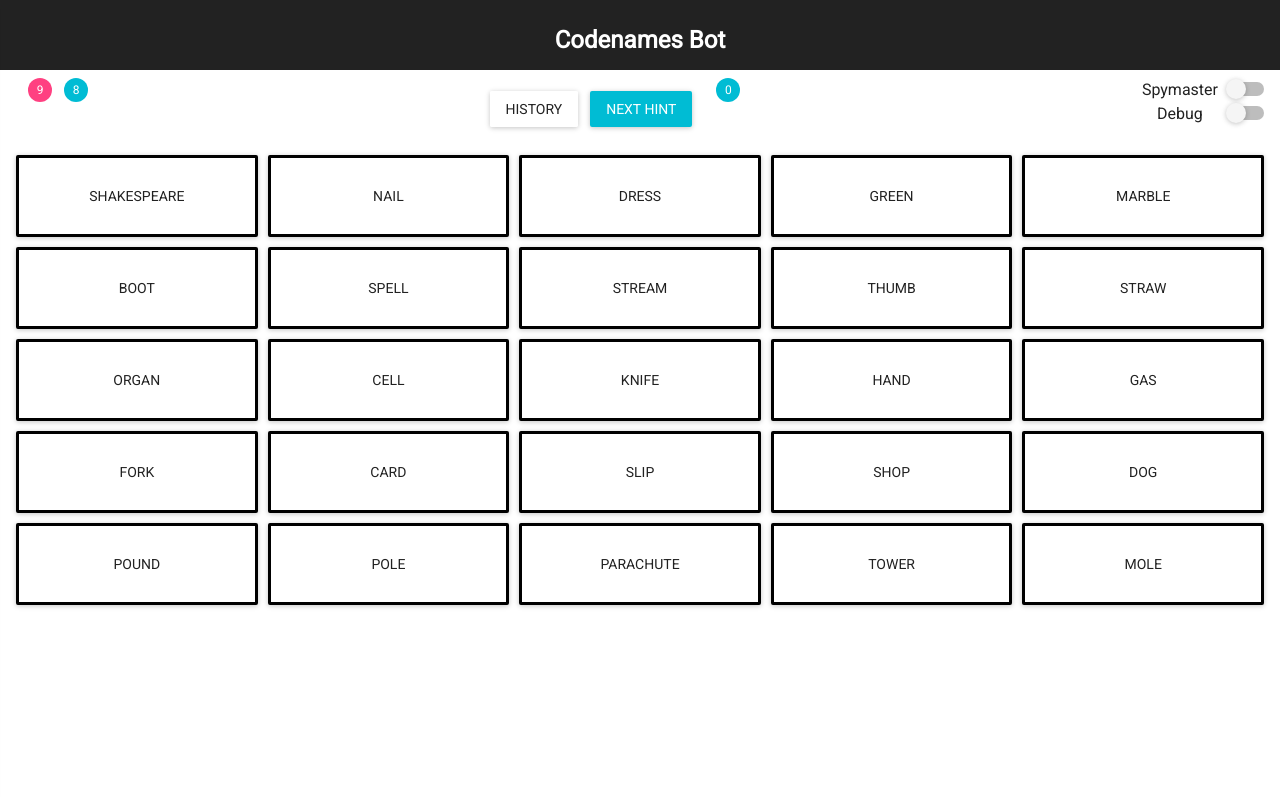
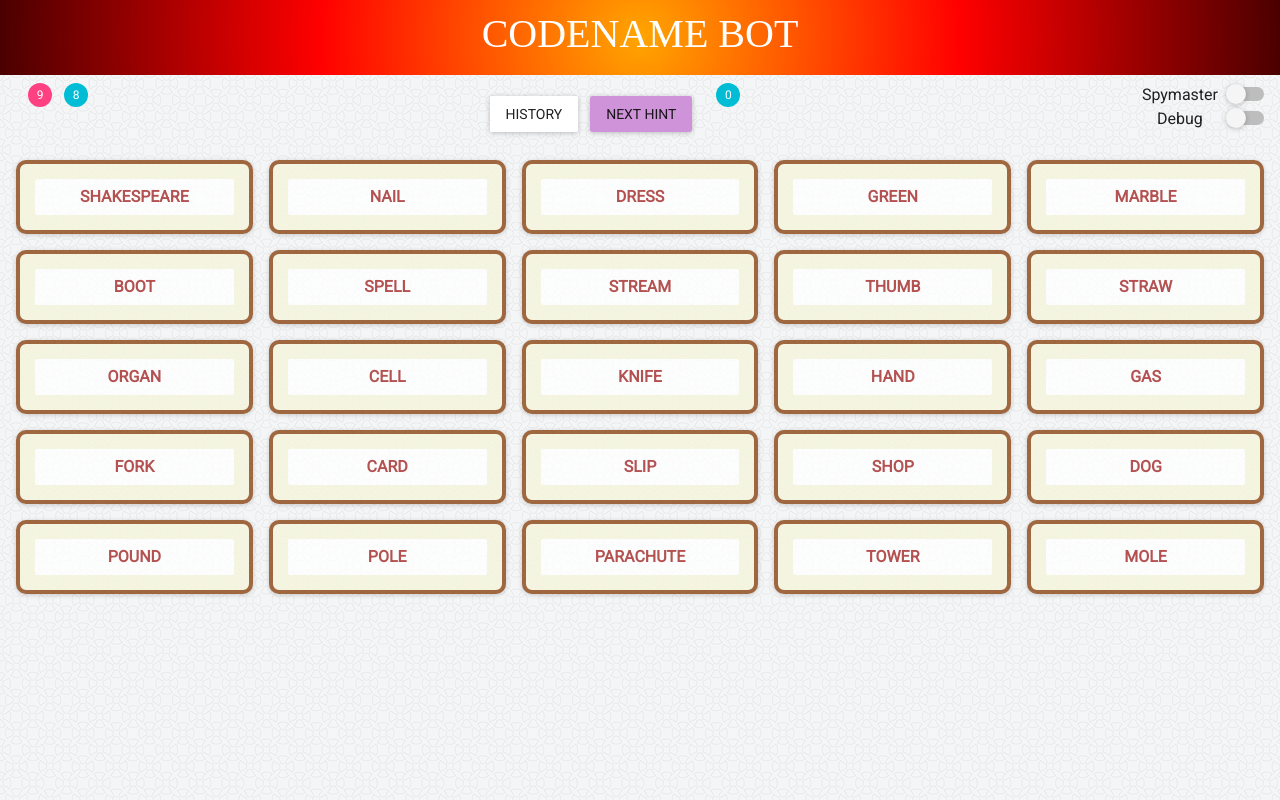
Before and after one commit to qedpi/codenames, a React app: page / in a window 1280 px wide. Built offline with nearby package versions, Linux system fonts and the light colour scheme; a web font is replaced by a local one.

Commit message:
polish UI

```diff
--- a/package.json
+++ b/package.json
@@ -2,8 +2,10 @@
   "name": "client",
   "version": "0.1.0",
   "private": true,
+  "homepage": "https://qedpi.github.io/codenames",
   "dependencies": {
     "axios": "^0.18.0",
+    "gh-pages": "^1.1.0",
     "lodash": "^4.17.5",
     "material-ui": "^0.20.0",
     "react": "^16.2.0",
@@ -11,8 +13,11 @@
     "react-scripts": "1.1.1"
   },
   "scripts": {
+    "predeploy": "npm run build",
+    "deploy": "gh-pages -d build",
     "start": "react-scripts start",
     "build": "react-scripts build",
+    "buildgit": "yarn build; mv build docs",
     "test": "react-scripts test --env=jsdom",
     "eject": "react-scripts eject"
   }
--- a/src/components/gameCard.css
+++ b/src/components/gameCard.css
@@ -1,15 +1,19 @@
 .boardWrapper {
-  display: grid;
-  grid-template-columns: repeat(5, 1fr);
-  grid-gap: 10px;
-    margin: 1em;
+    display: grid;
+    /* grid-template-columns: repeat(5, 1fr); */
+    grid-template-columns: repeat(auto-fit, minmax(200px, 1fr));
+    grid-gap: 1rem;
+    margin: 1rem;
 }
 
 .card {
-    padding: 20px;
-    border: 1px solid black;
+    padding: 15px;
     background-color: floralwhite;
-    font-weight: bolder;
+    opacity: .8;
+}
+
+.card:hover {
+    transform: scale(1.05);
 }
 
 .red {
--- a/src/components/gameCard.js
+++ b/src/components/gameCard.js
@@ -1,7 +1,9 @@
 import React from 'react';
 
+// Material UI
+import MuiThemeProvider from 'material-ui/styles/MuiThemeProvider'
 import RaisedButton from 'material-ui/RaisedButton'
-import MuiThemeProvider from 'material-ui/styles/MuiThemeProvider'
+import Paper from 'material-ui/Paper';
 
 import './gameCard.css';
 
@@ -32,15 +34,19 @@ const gameCard = props => {
     black: 'gray'
   };
 
+  const formatWord = word => word.toUpperCase().replace('_', ' ');
+
   const cards = props.board.map((group, i) => {
 
 
     const style = {
-      border: '3px solid black',
+      border: '4px solid saddlebrown',
+      borderRadius: 10,
+      backgroundColor: 'beige',
     };
 
-    if (props.isSpymaster ) {
-      style.border = `3px solid ${borderColorMap[group.color]}`;
+    if (props.isSpymaster || group.seen) {
+      style.border = `4px solid ${borderColorMap[group.color]}`;
       style.color = borderColorMap[group.color]
     }
 
@@ -52,11 +58,20 @@ const gameCard = props => {
       style.backgroundColor = `rgba(${[255, 0, 0, group.sim]})`
     }
 
-    return <RaisedButton label={group.word.toUpperCase()}
-                         style={style}
-                         className='card'
-                         id={group.word}
-                         onClick={() => props.reveal(i)} />
+    const wordButton = <RaisedButton label={formatWord(group.word)}
+                                     style={style}
+                                     labelStyle={{
+                                       fontSize: '1rem',
+                                       fontWeight: '600',
+                                     }}
+                                     labelColor={props.isSpymaster || group.seen?
+                                       borderColorMap[group.color] : 'brown'}
+                                     className='card'
+                                     id={group.word}
+                                     onClick={() => props.reveal(i)}
+    />;
+
+    return wordButton;
   });
 
   return (
--- a/src/containers/App.css
+++ b/src/containers/App.css
@@ -1,16 +1,25 @@
 .App {
   text-align: center;
   font-family: 'Roboto', sans-serif;
+  height: 100vh;
+  /*
+  background: repeat url("../images/circles-light.png");
+  background-color: darkred;
+  background-blend-mode: color-burn; */
+  background: repeat url("../images/circles-light.png");
 }
 
 .App-header {
-  background-color: #222;
-  height: 50px;
+  background: radial-gradient(circle, orange, red, #4b0000);
+  height: 55px;
   padding: 10px;
   color: white;
   margin-bottom: .5em;
 }
 
 .App-title {
-  font-size: 1.5em;
+  margin: 0;
+  font-family: codenamesFont;
+  font-size: 2.5em;
+  font-weight: 100;
 }
--- a/src/containers/App.js
+++ b/src/containers/App.js
@@ -12,6 +12,9 @@ import Badge from 'material-ui/Badge';
 import CircularProgress from 'material-ui/CircularProgress';
 import Dialog from 'material-ui/Dialog';
 import Drawer from 'material-ui/Drawer';
+import AppBar from 'material-ui/AppBar';
+import IconButton from 'material-ui/IconButton';
+import NavigationClose from 'material-ui/svg-icons/navigation/close';
 import MenuItem from 'material-ui/MenuItem';
 
 // Components
@@ -20,6 +23,7 @@ import GameCard from '../components/gameCard';
 
 // CSS
 import './App.css';
+
 
 // Constants
 const SERVER_URL = 'https://codenamesai.herokuapp.com/api/' || 'http://127.0.0.1:5000/api/';
@@ -150,18 +154,14 @@ class App extends Component {
     });
   };
 
-    handleToggleSpymaster = () => {
-        this.setState({
-            isSpymaster: !this.state.isSpymaster,
-        })
-    };
+  handleToggleSpymaster = () =>
+    this.setState({isSpymaster: !this.state.isSpymaster});
 
-    handleToggleDebug = () => {
-        this.setState({
-            isDebug: !this.state.isDebug
-        })
-    };
+  handleToggleDebug = () =>
+    this.setState({isDebug: !this.state.isDebug});
 
+  toggleHistory = () =>
+    this.setState({show_drawer: !this.state.show_drawer});
 
   handleReveal = (i) => {
     if (this.state.gameStatus === 'playing') {
@@ -250,13 +250,17 @@ class App extends Component {
     );
 
     const hint_history = (
-            <Drawer open={this.state.show_drawer}>
-                <MenuItem>Hint History</MenuItem>
+      <Drawer open={this.state.show_drawer}
+              docked={false}>
+        <AppBar title="Hint History"
+                iconElementLeft={<IconButton><NavigationClose /></IconButton>}
+                onLeftIconButtonClick={this.toggleHistory}/>
         {this.state.previous_hints.map(hint =>
           <MenuItem>
             {hint.hint}
             <Badge badgeContent={hint.num} secondary={true}/>
-                    </MenuItem>)}
+          </MenuItem>
+        )}
       </Drawer>
     );
 
@@ -265,8 +269,9 @@ class App extends Component {
         <div style={{display: 'inline-block'}}>
           <RaisedButton
             label="History"
-                        onClick={() => this.setState({show_drawer: !this.state.show_drawer})}/>
-                    <RaisedButton label='Next Hint' onClick={this.handleSubmit} primary={true}
+            onClick={this.toggleHistory}/>
+          <RaisedButton label='Next Hint' onClick={this.handleSubmit}
+                        backgroundColor={'#CE93D8'}
                         style={{margin: 12, align: 'left'}}/>
           {progress}
         </div>
@@ -275,6 +280,8 @@ class App extends Component {
         <RaisedButton label='Restart Game' onClick={this.handleStart} primary={true}
                       style={{margin: 12, align: 'left'}}/>
       </div>;
+
+
 
 
     const gameControls = (
@@ -288,6 +295,7 @@ class App extends Component {
         {hintControls}
         {victory}
 
+
         <div style={{display: 'inline-block', float: 'right', marginRight: '1em'}}>
           <Toggle label='Spymaster' onToggle={this.handleToggleSpymaster} toggled={this.state.isSpymaster}/>
           <Toggle label='Debug' onToggle={this.handleToggleDebug} toggled={this.state.isDebug}/>
@@ -298,7 +306,7 @@ class App extends Component {
     return (
       <div className="App">
         <header className="App-header">
-                    <h1 className="App-title">Codenames Bot</h1>
+          <h1 className="App-title">CODENAME BOT</h1>
         </header>
 
         {gameControls}
--- a/src/index.css
+++ b/src/index.css
@@ -1,5 +1,9 @@
 body {
   margin: 0;
   padding: 0;
-  font-family: sans-serif;
 }
+
+@font-face {
+  font-family: codenamesFont;
+  src: url(./fonts/skyfall.ttf);
+}
```
Also changed, not shown: src/images/bg-red.jpg (added), src/images/circles-light.png (added), src/images/circuits.jpg (added), 2 other files. Lines whose indentation alone changed are shown as unchanged.
